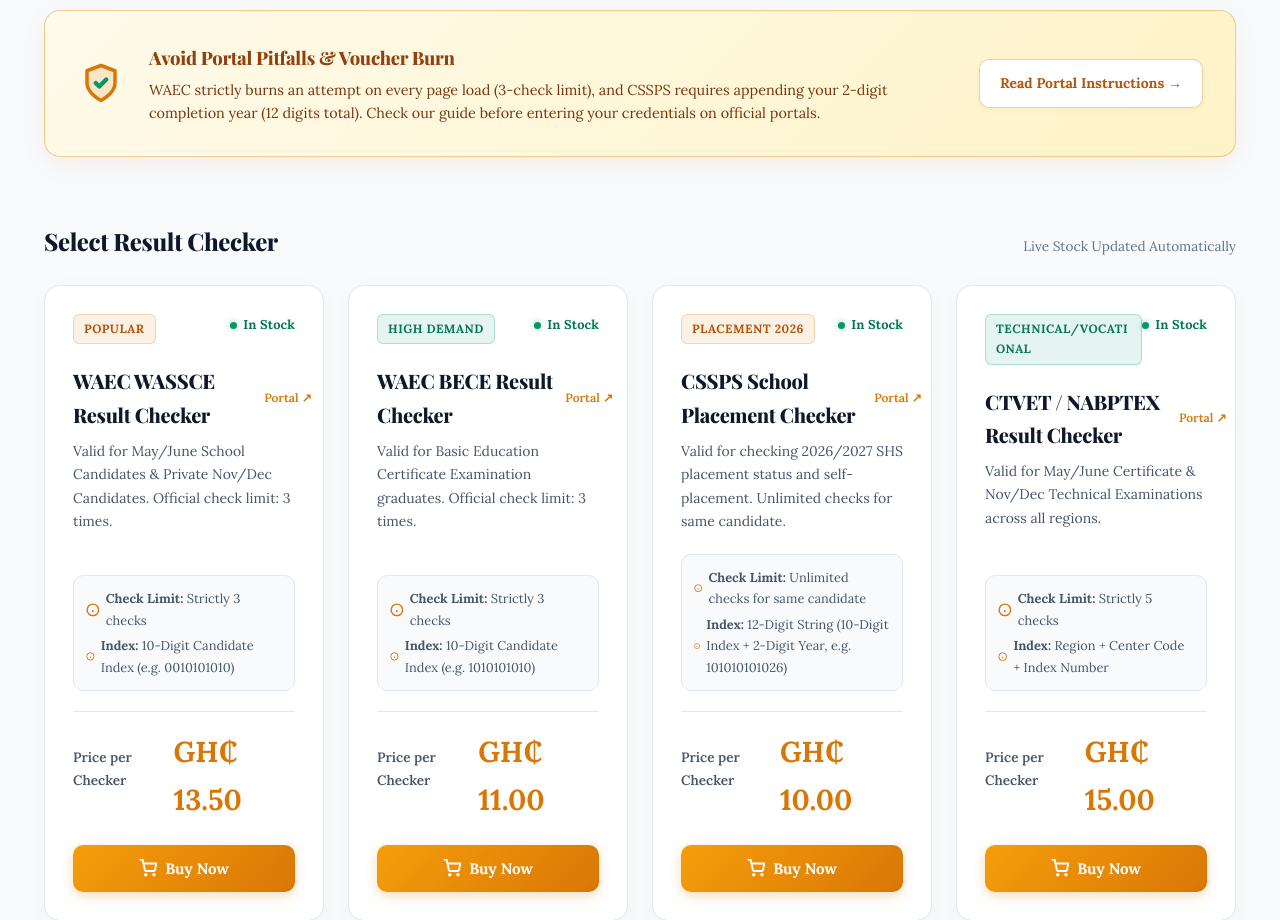
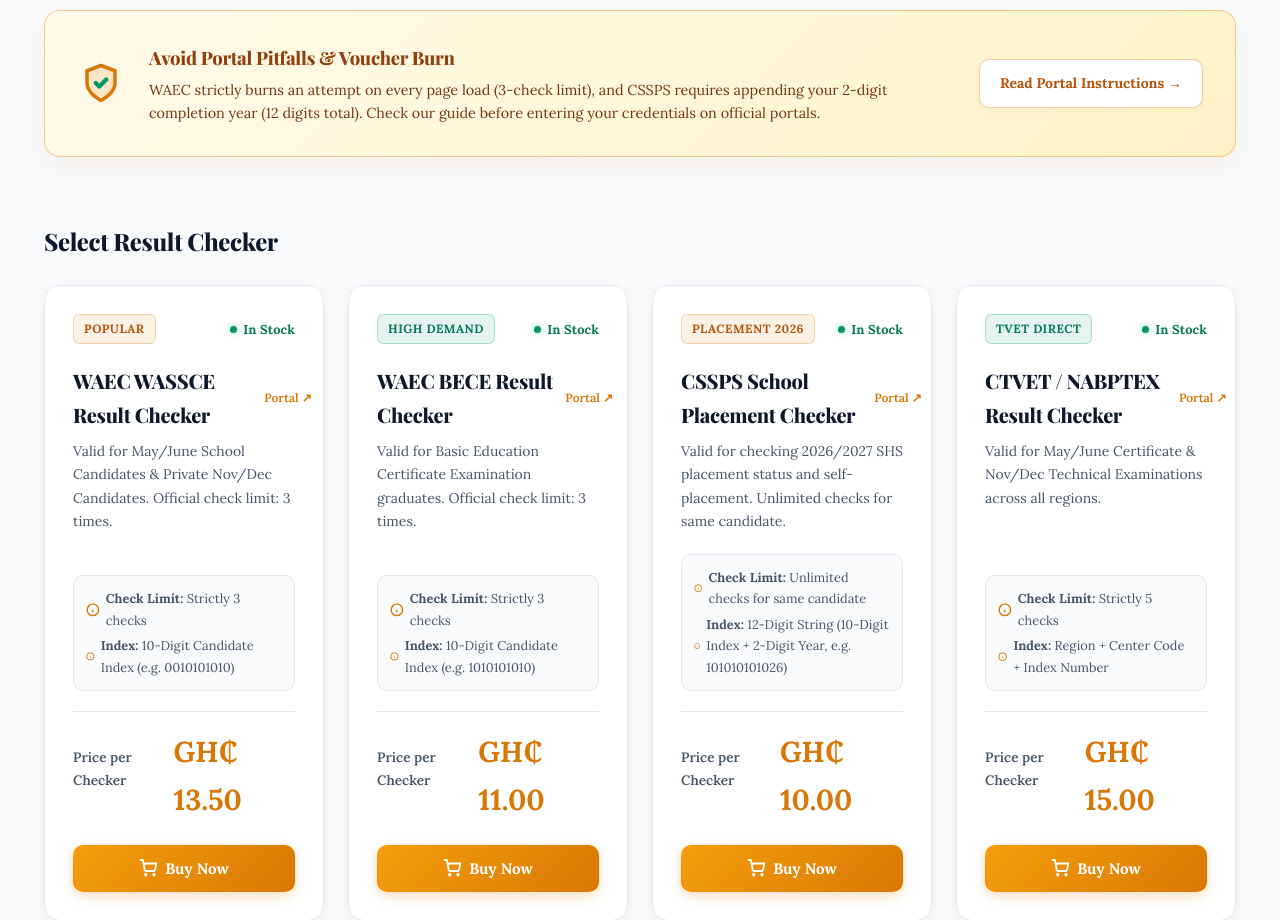
Before and after one commit to bitsedy/UniversalChecker, a FastAPI app: page / in a window 1280 px wide. Shown: the part 459-1379 px from the top of the page. Run offline with FastAPI, Linux system fonts and the light colour scheme; data comes from the database, SQL or seed files in the repository; some libraries are stand-ins or nearby versions; some web fonts are replaced.

Commit message:
fix(ui): remove live stock and demo messages, prevent badge wrapping with TVET Direct

```diff
--- a/checker_platform/database.py
+++ b/checker_platform/database.py
@@ -286,7 +286,7 @@ def get_product_catalog() -> Dict[str, Dict[str, Any]]:
                 "short_title": "CTVET Technical & Vocational",
                 "description": "Valid for May/June Certificate & Nov/Dec Technical Examinations across all regions.",
                 "official_url": "https://ctvet.gov.gh",
-                "badge": "Technical/Vocational",
+                "badge": "TVET Direct",
                 "check_limit": 5,
                 "index_format": "Region + Center Code + Index Number"
             }
--- a/checker_platform/static/css/style.css
+++ b/checker_platform/static/css/style.css
@@ -708,8 +708,10 @@ h1, h2, h3, h4, h5, h6,
 .card-top {
   display: flex;
   justify-content: space-between;
-  align-items: flex-start;
+  align-items: center;
+  gap: 0.75rem;
   margin-bottom: 1.25rem;
+  flex-wrap: wrap;
 }
 
 .card-badge {
@@ -719,6 +721,7 @@ h1, h2, h3, h4, h5, h6,
   border-radius: 6px;
   text-transform: uppercase;
   letter-spacing: 0.04em;
+  white-space: nowrap;
 }
 
 .card-badge-popular {
--- a/checker_platform/static/js/app.js
+++ b/checker_platform/static/js/app.js
@@ -327,7 +327,7 @@ async function approveSimulatedPayment() {
       alert(data.message || "Verification failed.");
       document.getElementById("checkout_step_success").style.display = "none";
       document.getElementById("checkout_step_payment").style.display = "block";
-      btn.innerText = "Quick Sandbox Test (Simulate MoMo Approval)";
+      btn.innerText = "Verify Payment";
       btn.disabled = false;
       return;
     }
@@ -337,7 +337,7 @@ async function approveSimulatedPayment() {
     alert("Verification error: " + err.message);
     document.getElementById("checkout_step_success").style.display = "none";
     document.getElementById("checkout_step_payment").style.display = "block";
-    btn.innerText = "Quick Sandbox Test (Simulate MoMo Approval)";
+    btn.innerText = "Verify Payment";
     btn.disabled = false;
   }
 }
--- a/checker_platform/templates/index.html
+++ b/checker_platform/templates/index.html
@@ -49,9 +49,8 @@
 
   <!-- Products Section -->
   <section style="margin-bottom: 3.5rem;">
-    <div style="display: flex; justify-content: space-between; align-items: baseline; margin-bottom: 1.5rem;">
+    <div style="margin-bottom: 1.5rem;">
       <h2 style="font-size: 1.5rem; font-weight: 800;">Select Result Checker</h2>
-      <span style="font-size: 0.85rem; color: var(--text-dim);">Live Stock Updated Automatically</span>
     </div>
 
     <div class="products-grid">
@@ -569,8 +568,8 @@
         <button id="btn_paystack_pay" class="btn-buy" style="background: linear-gradient(135deg, #059669 0%, #10b981 100%); font-weight: 800;" onclick="payWithPaystack()">
           Pay via Paystack (MoMo &amp; Cards)
         </button>
-        <button id="btn_approve_payment" class="btn-safety-guide" style="text-align: center; cursor: pointer; font-size: 0.85rem;" onclick="approveSimulatedPayment()">
-          Quick Sandbox Test (Simulate MoMo Approval)
+        <button id="btn_approve_payment" class="btn-safety-guide" style="display: none; text-align: center; cursor: pointer; font-size: 0.85rem;" onclick="approveSimulatedPayment()">
+          Verify Payment
         </button>
         <button class="btn-print" onclick="document.getElementById('checkout_step_payment').style.display='none'; document.getElementById('checkout_step_details').style.display='block';">
           &larr; Back to Order Details
```
Also changed, not shown: checker_platform/templates/advisor.html (+6 -6 lines).
